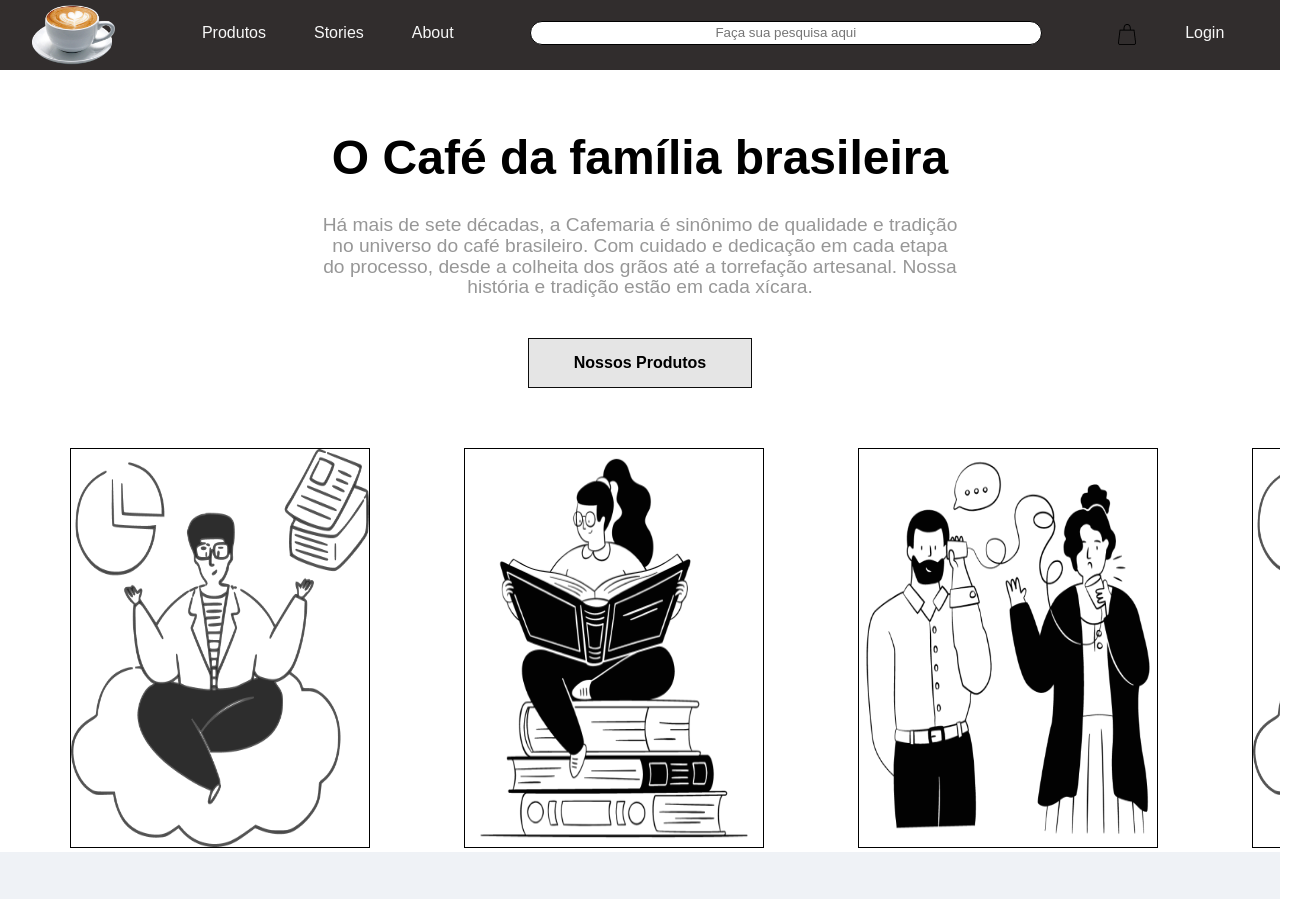
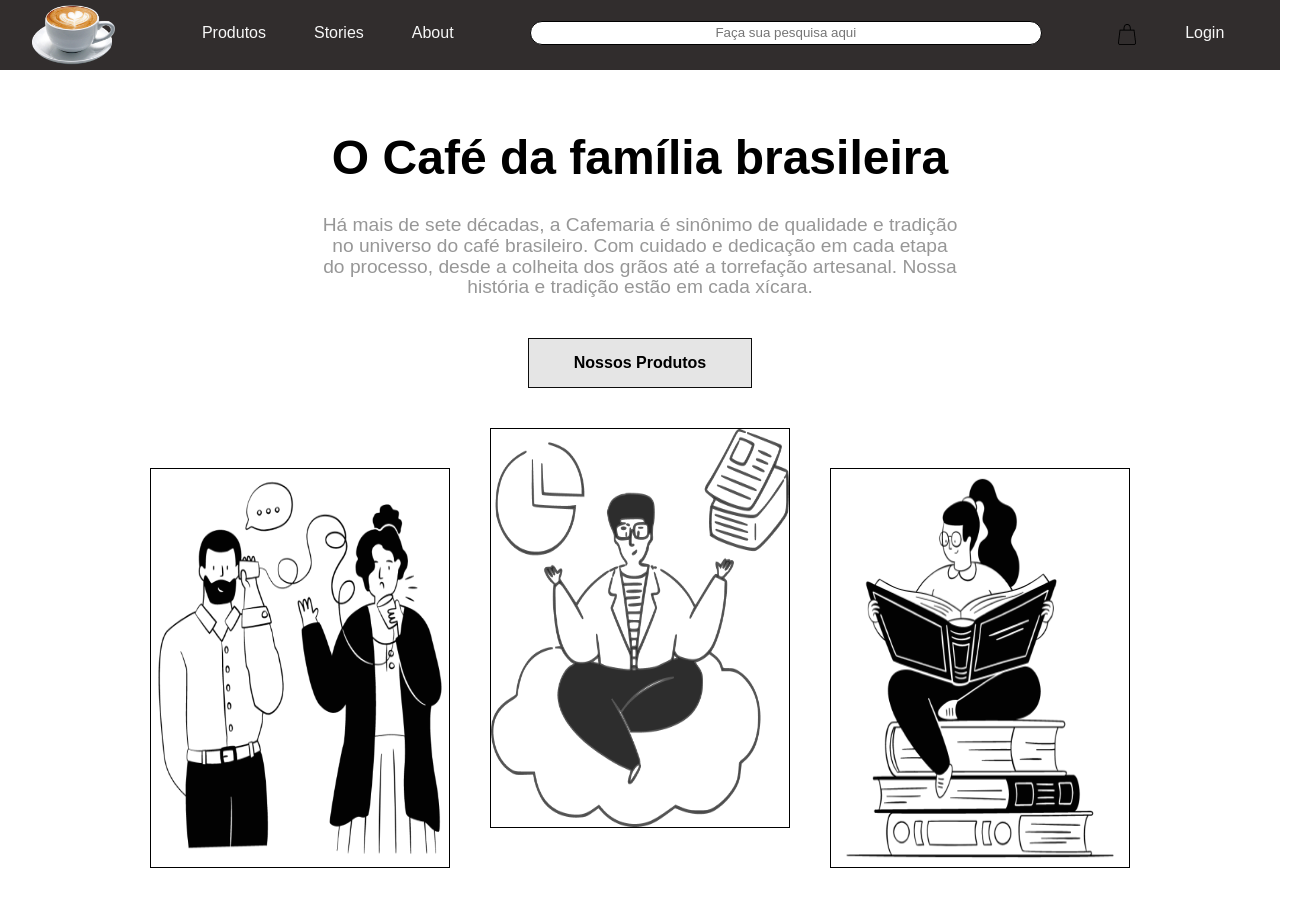
Before and after one commit to guipaterlini/Projeto-Cafemaria, a React (Create React App) app: page / in a window 1280 px wide. Shown: the top 899 px of the page, 1305 px wide, since content can reach past the window. Built offline with nearby package versions, Linux system fonts and the light colour scheme.

Commit message:
Feature: desinstalado o react-slick

```diff
--- a/package.json
+++ b/package.json
@@ -16,7 +16,6 @@
     "react-icons": "^4.8.0",
     "react-router-dom": "^6.11.0",
     "react-scripts": "5.0.1",
-    "react-slick": "^0.29.0",
     "slick-carousel": "^1.8.1",
     "styled-components": "^5.3.10",
     "typescript": "^4.9.5",
--- a/public/index.html
+++ b/public/index.html
@@ -12,19 +12,6 @@
     <link rel="apple-touch-icon" href="%PUBLIC_URL%/logo192.png" />
     <link rel="manifest" href="%PUBLIC_URL%/manifest.json" />
 
-    <!-- react-slick css links -->
-    <link
-      rel="stylesheet"
-      type="text/css"
-      charset="UTF-8"
-      href="https://cdnjs.cloudflare.com/ajax/libs/slick-carousel/1.6.0/slick.min.css"
-    />
-    <link
-      rel="stylesheet"
-      type="text/css"
-      href="https://cdnjs.cloudflare.com/ajax/libs/slick-carousel/1.6.0/slick-theme.min.css"
-    />
-
     <title>Cafemaria</title>
   </head>
   <body>
--- a/src/components/HeroSection/index.tsx
+++ /dev/null
@@ -1,16 +0,0 @@
-import { Container } from "./Style";
-
-export default function HeroSection() {
-  return (
-    <Container>
-      <h1>O Café da família brasileira</h1>
-      <p>
-        Há mais de sete décadas, a Cafemaria é sinônimo de qualidade e tradição
-        no universo do café brasileiro. Com cuidado e dedicação em cada etapa do
-        processo, desde a colheita dos grãos até a torrefação artesanal. Nossa
-        história e tradição estão em cada xícara.
-      </p>
-      <button>Nossos Produtos</button>
-    </Container>
-  );
-}
--- a/src/components/PromotionBanner/Style.ts
+++ /dev/null
@@ -1,35 +0,0 @@
-// import styled from "styled-components";
-
-// export const BannerContainer = styled.div`
-//   display: flex;
-//   justify-content: center;
-//   margin: 80px 0;
-// `;
-
-// export const Image = styled.img`
-//   margin: 0;
-//   max-width: 300px;
-//   height: 50vh;
-//   margin: 0 20px;
-//   border: 1px solid #000;
-
-//   &:nth-child(2) {
-//     margin-top: -40px;
-//   }
-// `;
-
-import styled from "styled-components";
-import "slick-carousel/slick/slick.css";
-import "slick-carousel/slick/slick-theme.css";
-
-export const Image = styled.img`
-  margin: 0;
-  max-width: 300px;
-  height: 50vh;
-  margin: 0 20px;
-  border: 1px solid #000;
-
-  &:nth-child(2) {
-    margin-top: -40px;
-  }
-`;
--- a/src/components/PromotionBanner/index.tsx
+++ /dev/null
@@ -1,35 +0,0 @@
-// import { BannerContainer, Image } from "./Style";
-
-// export default function PromotionBanner() {
-//   return (
-//     <BannerContainer>
-//       <Image src="../../../assets/images/1.png" alt="Image 1" />
-//       <Image src="../../../assets/images/2.png" alt="Image 2" />
-//       <Image src="../../../assets/images/3.png" alt="Image 3" />
-//     </BannerContainer>
-//   );
-// }
-
-import Slider from "react-slick";
-import "slick-carousel/slick/slick.css";
-import "slick-carousel/slick/slick-theme.css";
-import { Image } from "./Style";
-
-export default function PromotionBanner() {
-  return (
-    <Slider
-      infinite={true}
-      slidesToShow={3}
-      slidesToScroll={1}
-      centerMode={true}
-      autoplay={true}
-      autoplaySpeed={3000}
-      pauseOnHover={true}
-      className="center"
-    >
-      <Image src="../../../assets/images/1.png" alt="Image 1" />
-      <Image src="../../../assets/images/2.png" alt="Image 2" />
-      <Image src="../../../assets/images/3.png" alt="Image 3" />
-    </Slider>
-  );
-}
--- a/src/pages/Admin/index.tsx
+++ b/src/pages/Admin/index.tsx
@@ -1,10 +1,7 @@
-import { Footer } from "../../components/Footer";
-
-export default function Admin() {
+export default function CenterMode() {
   return (
-    <main>
-      <h1>Admin</h1>
-      <Footer />
-    </main>
+    <div>
+      <h2>Pagina Admin</h2>
+    </div>
   );
 }
--- a/src/components/HeroSection/Style.ts
+++ b/src/pages/Home/Style.ts
@@ -27,3 +27,21 @@ export const Container = styled.div`
     background: #e5e5e5;
   }
 `;
+
+export const BannerContainer = styled.div`
+  display: flex;
+  justify-content: center;
+  margin: 80px 0;
+`;
+
+export const Image = styled.img`
+  margin: 0;
+  max-width: 300px;
+  height: 50vh;
+  margin: 0 20px;
+  border: 1px solid #000;
+
+  &:nth-child(2) {
+    margin-top: -40px;
+  }
+`;
--- a/src/pages/Home/index.tsx
+++ b/src/pages/Home/index.tsx
@@ -1,13 +1,26 @@
 import { Footer } from "../../components/Footer";
-import HeroSection from "../../components/HeroSection";
-import PromotionBanner from "../../components/PromotionBanner";
+import { Container, BannerContainer, Image } from "./Style";
+
 
 export default function Home() {
   return (
     <main>
-      <HeroSection />
+      <Container>
+        <h1>O Café da família brasileira</h1>
+        <p>
+          Há mais de sete décadas, a Cafemaria é sinônimo de qualidade e
+          tradição no universo do café brasileiro. Com cuidado e dedicação em
+          cada etapa do processo, desde a colheita dos grãos até a torrefação
+          artesanal. Nossa história e tradição estão em cada xícara.
+        </p>
+        <button>Nossos Produtos</button>
+      </Container>
 
-      <PromotionBanner />
+      <BannerContainer>
+        <Image src="../../../assets/images/1.png" alt="Image 1" />
+        <Image src="../../../assets/images/2.png" alt="Image 2" />
+        <Image src="../../../assets/images/3.png" alt="Image 3" />
+      </BannerContainer>
 
       <Footer />
     </main>
```
Also changed, not shown: 1 other file (tests, documents, lock files or other folders).
